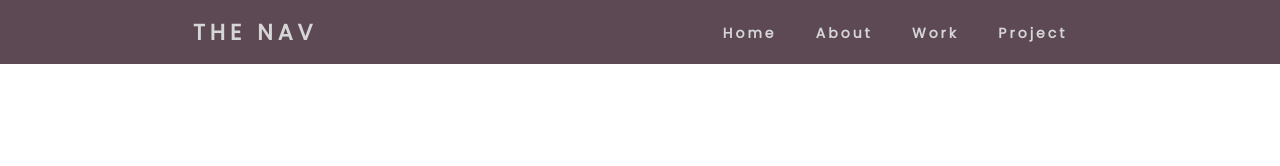
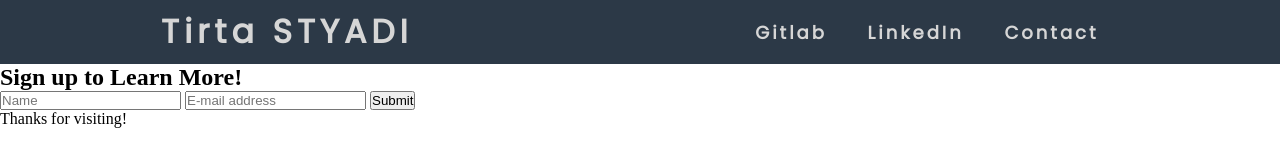
Before and after one commit to tirtasty/Mini-Project-01, a plain HTML site: page index.html in a window 1280 px wide. Drawn offline with Linux system fonts and the light colour scheme; files that its build step writes are made by us from their sources.

Commit message:
Adjusting header and contact

```diff
--- a/Style/style.css
+++ b/Style/style.css
@@ -9,13 +9,14 @@ nav{
     justify-content: space-around;
     align-items: center;
     min-height: 8vh;
-    background-color: #5d4954;
+    background-color: #2c3947;
     font-family: 'Poppins', sans-serif;
+    border-bottom: 50px rgb(26, 26, 37);
 
 }
 .logo{
     color:rgb(214, 214, 214) ;
-    text-transform: uppercase;
+    text-transform: none;
     letter-spacing: 5px;
     font-size: 22px;
 
@@ -34,7 +35,7 @@ nav{
     text-decoration: none;
     letter-spacing: 3px;
     font-weight: bold;
-    font-size: 14px;
+    font-size: 18px;
 
 }
 .burger{
@@ -64,7 +65,7 @@ nav{
         right: 0px;
         height: 92vh;
         top: 8vh;
-        background-color: #5d4954;
+        background-color: #2c3947;
         display: flex;
         flex-direction: column;
         align-items: center;
--- a/index.html
+++ b/index.html
@@ -5,28 +5,23 @@
     <meta http-equiv="X-UA-Compatible" content="IE=edge">
     <meta name="viewport" content="width=device-width, initial-scale=1.0">
     <link href="https://fonts.googleapis.com/css2?family=Poppins:wght@200;400&display=swap" rel="stylesheet">
-    <link rel="stylesheet", href="style.css">
-    <title> NAVIGATION </title>
+    <link rel="stylesheet", href="./Style/style.css">
+    <title> Tirta Styadi </title>
 </head>
 <body>
     <nav>
         <div class="logo">
-            <h4>
-            The Nav
-            </h4>
+            <h1>Tirta <span>STYADI</span></h1>
         </div>
         <ul class="nav-links">
             <li>
-                <a href="#">Home</a>
+                <a href="https://github.com/tirtasty">Gitlab</a>
             </li>
             <li>
-                <a href="#">About</a>
+                <a href="https://www.linkedin.com/in/tirta-styadi-045810120/">LinkedIn</a>
             </li>
             <li>
-                <a href="#">Work</a>
-            </li>
-            <li>
-                <a href="#">Project</a>
+                <a href="./contact.html">Contact</a>
             </li>
 
         </ul>
@@ -36,7 +31,18 @@
             <div class="line3"></div>
         </div>
     </nav>
-
-    <script src="app.js"></script>
+    <main></main>
+    <aside>
+        <h2>Sign up to Learn More!</h2>
+        <form>
+          <input type="text" placeholder="Name" />
+          <input type="text" placeholder="E-mail address" />
+          <button>Submit</button>
+        </form>
+      </aside>
+    <footer>
+        <span class="Footboot">Thanks for visiting!</span>
+    </footer>
+    <script src="./app.js"></script>
 </body>
 </html>
```
Also changed, not shown: contact.html (added, +14 -0 lines).
